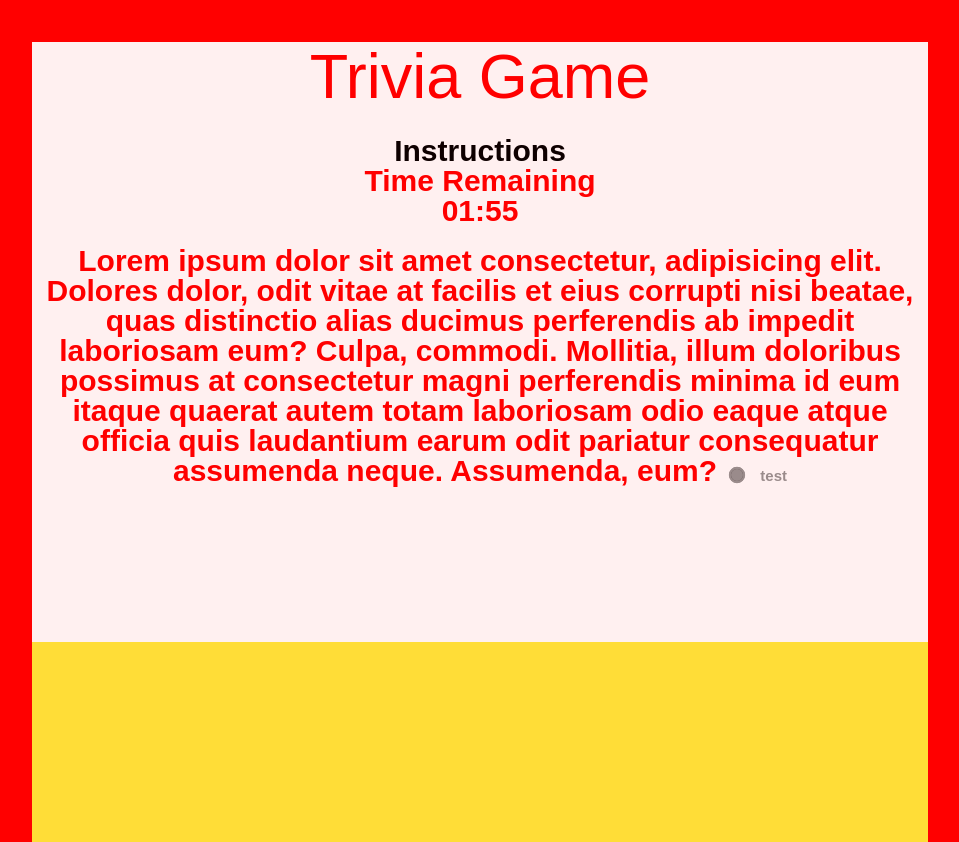
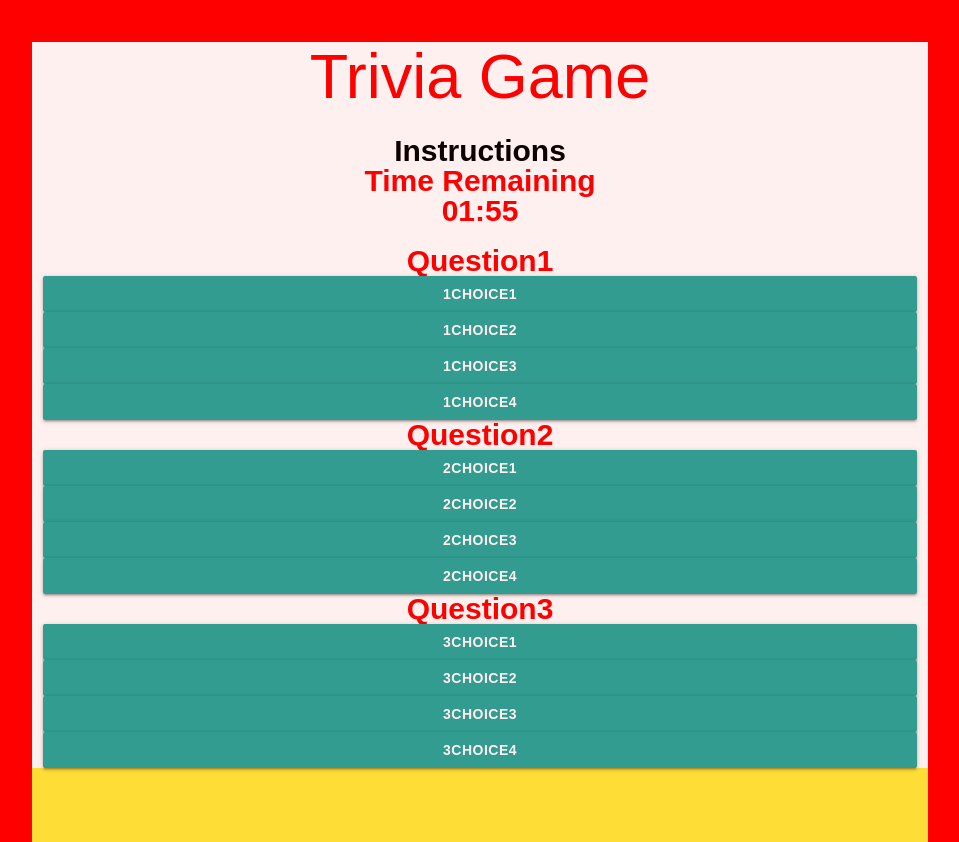
Before and after one commit to soyabeans1000/trivia-game, a plain HTML site: page index.html in a window 1280 px wide. Shown: the whole page, without its empty margins (160-1119 px from the left). Drawn offline with nearby package versions, Linux system fonts and the light colour scheme.

Commit message:
Game Improvements till answer check

```diff
--- a/assets/css/style.css
+++ b/assets/css/style.css
@@ -28,9 +28,7 @@ body
     font-size:1.2em;
   }
 
-  /* .scoreboard
+  .choiceBtn
   {
-    font-size:1em;
-    line-height:1em;
-    font-family: "new_waltographregular";
-  } */
+    display:block;
+  }
--- a/assets/js/trivia.js
+++ b/assets/js/trivia.js
@@ -1,67 +1,65 @@
 //set global variables
 count = 0
 gameEnded = true
-let answerTimer
+let totalQuestions = 3
+let totalCorrect = 0
+let totalWrong = 0
 
 
 questions = [{
   question: "Question1",
   choiceList: ["1choice1", "1choice2", "1Choice3", "1Choice4"],
-  answer: "1choice2"
+  answer: 'b'
 },
 {
   question: "Question2",
   choiceList: ["2choice1", "2choice2", "2Choice3", "2Choice4"],
-  answer: "2choice3"
+  answer: 'c'
 },
 {
   question: "Question3",
   choiceList: ["3choice1", "3choice2", "3Choice3", "3Choice4"],
-  answer: "3choice3"
+  answer: 'd'
 }]
 
+//Add Listeners to the choices and check for correct answers (make a function to check for correct answers)
 
-function displayScore()
+function checkAnswer(answer)
 {
-  clearTimeout(scoreTimer)
- document.getElementById('content').textContent = "Score"
- //Give an option to play new game
+  let answerArray = answer.split(' ')
+  console.log(answerArray)
 
 }
 
 
-function displaynextQuestion()
+
+function displayQuestion(index)
   {
-    clearTimeout(answerTimer)
-    document.getElementById('content').textContent = "next Question"
-
-
+    let questionDiv = document.createElement('div')
+    questionDiv.innerHTML = questions[index].question
+    document.querySelector('#content').append(questionDiv)
+    console.log(questions[index].answer)
+  for (let i = 0; i < questions[index].choiceList.length; i++)
+  {
+    let btnElem = document.createElement('a')
+    btnElem.textContent = questions[index].choiceList[i]
+    btnElem.className = 'waves-effect waves-light btn choiceBtn'
+    btnElem.setAttribute('data-value', 'Q' + index + ' ' + i)
+    console.log( 'Q' + index + i)
+    document.querySelector('#content').append(btnElem)
   }
-
-//Function to Display Answer
-function displayanswer()
-  {
-    document.getElementById('content').textContent = "Answer"
-    answerTimer = setTimeout(displaynextQuestion, 3000)
-   //If last question, display answer
-  }
+}
 
 
 
-  let choiceSelection = document.createElement('input');
-  let choiceLabel = document.createElement('span');
-  let i = 1;
 
-  choiceSelection.setAttribute('type', 'radio');
-  choiceSelection.setAttribute('id', 'id');
-   choiceSelection.setAttribute('name', 'choices' + i);
-   choiceSelection.setAttribute('value', 'choices[0]');
-   choiceSelection.setAttribute('checked', true);
-   choiceSelection.setAttribute('disabled', false);
-   choiceLabel.innerHTML = "test"
-   document.getElementById('content').append(choiceSelection);
-  document.getElementById('content').append(choiceLabel);
+for (i = 0; i < questions.length; i++)
+ displayQuestion(i)
 
-
-  //Event Handler for the Question
-  document.getElementById("content").addEventListener("click", displayanswer);
+ document.addEventListener('click', e => {
+  // make sure thing clicked is random number button and that the game has not ended yet
+  if (e.target.className === 'waves-effect waves-light btn choiceBtn') {
+    let selectedAnswer =  e.target.getAttribute('data-value')
+    checkAnswer(selectedAnswer)
+  }
+})
--- a/index.html
+++ b/index.html
@@ -11,16 +11,11 @@
  <link rel="stylesheet" href="https://cdnjs.cloudflare.com/ajax/libs/materialize/1.0.0/css/materialize.min.css">
   <link href="assets/css/style.css" type="text/css" rel="stylesheet" media="screen,projection"/>
   <script src="assets/js/stopwatch.js"></script>
-
-
-
-
 </head>
 <body>
 
 
   <div class="container yellow">
-
        <div class="main-game white center-align">
         <h1>Trivia Game</h1>
         <!--Starting  grid to contain all components of Game-->
@@ -34,29 +29,18 @@ Time Remaining
               <div id="display">00:00</div>
             </div>
         </div>
-
-
-
-
         <div class="row">
           <div class="col s12 m12">
               <div id="content">
-Lorem ipsum dolor sit amet consectetur, adipisicing elit. Dolores dolor, odit vitae at facilis et eius corrupti nisi beatae, quas distinctio alias ducimus perferendis ab impedit laboriosam eum? Culpa, commodi.
-Mollitia, illum doloribus possimus at consectetur magni perferendis minima id eum itaque quaerat autem totam laboriosam odio eaque atque officia quis laudantium earum odit pariatur consequatur assumenda neque. Assumenda, eum?
 
             </div>
          </div>
       </div>
 
-
-
-        </div>
+    </div>
     </div>
 
-
-
-
-        <!--End  grid to contain all components of Game-->
+    <!--End  grid to contain all components of Game-->
     <!--End of Main Game container and vertical wrapper-->
       </div>
    </div>
```
